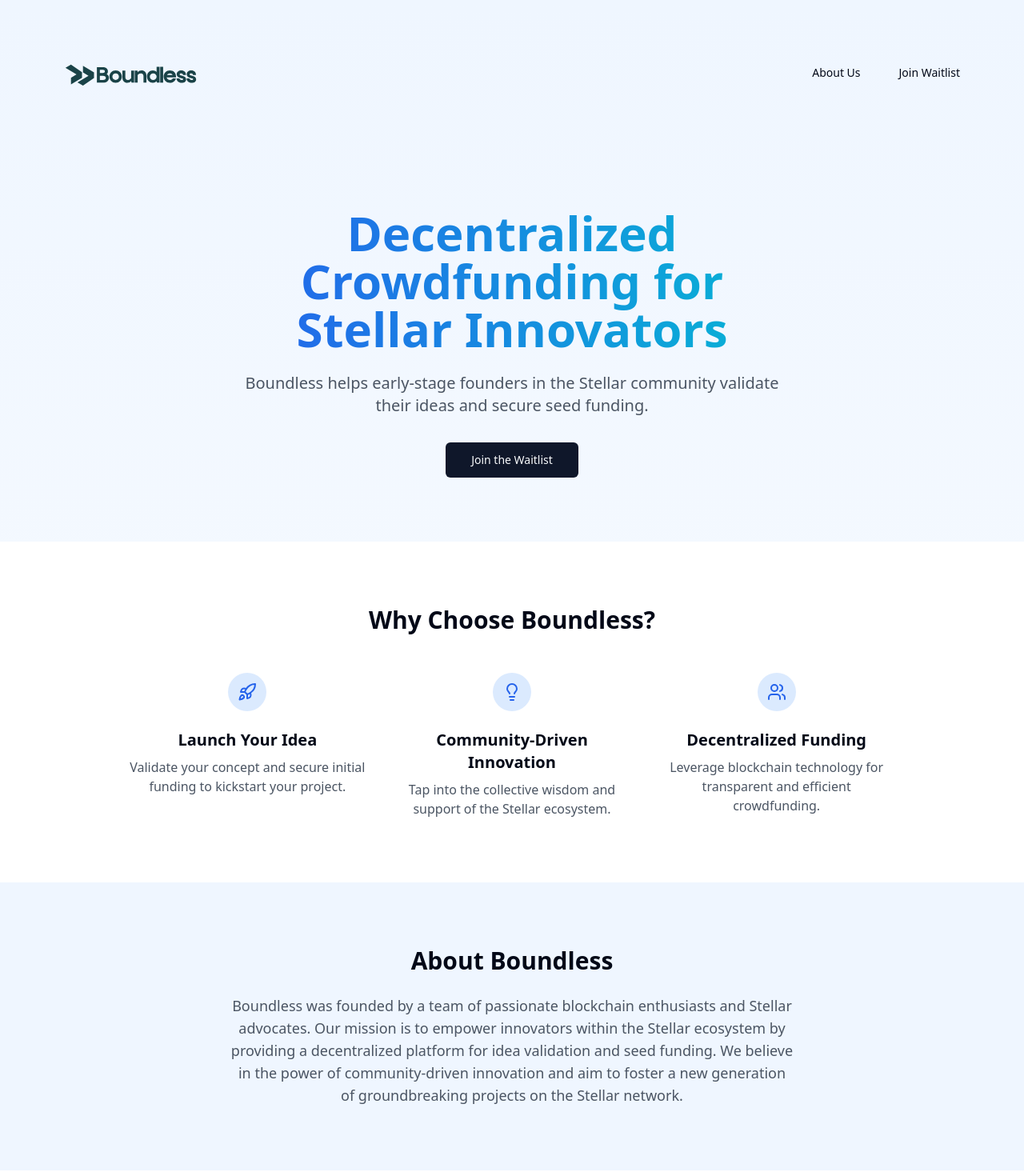
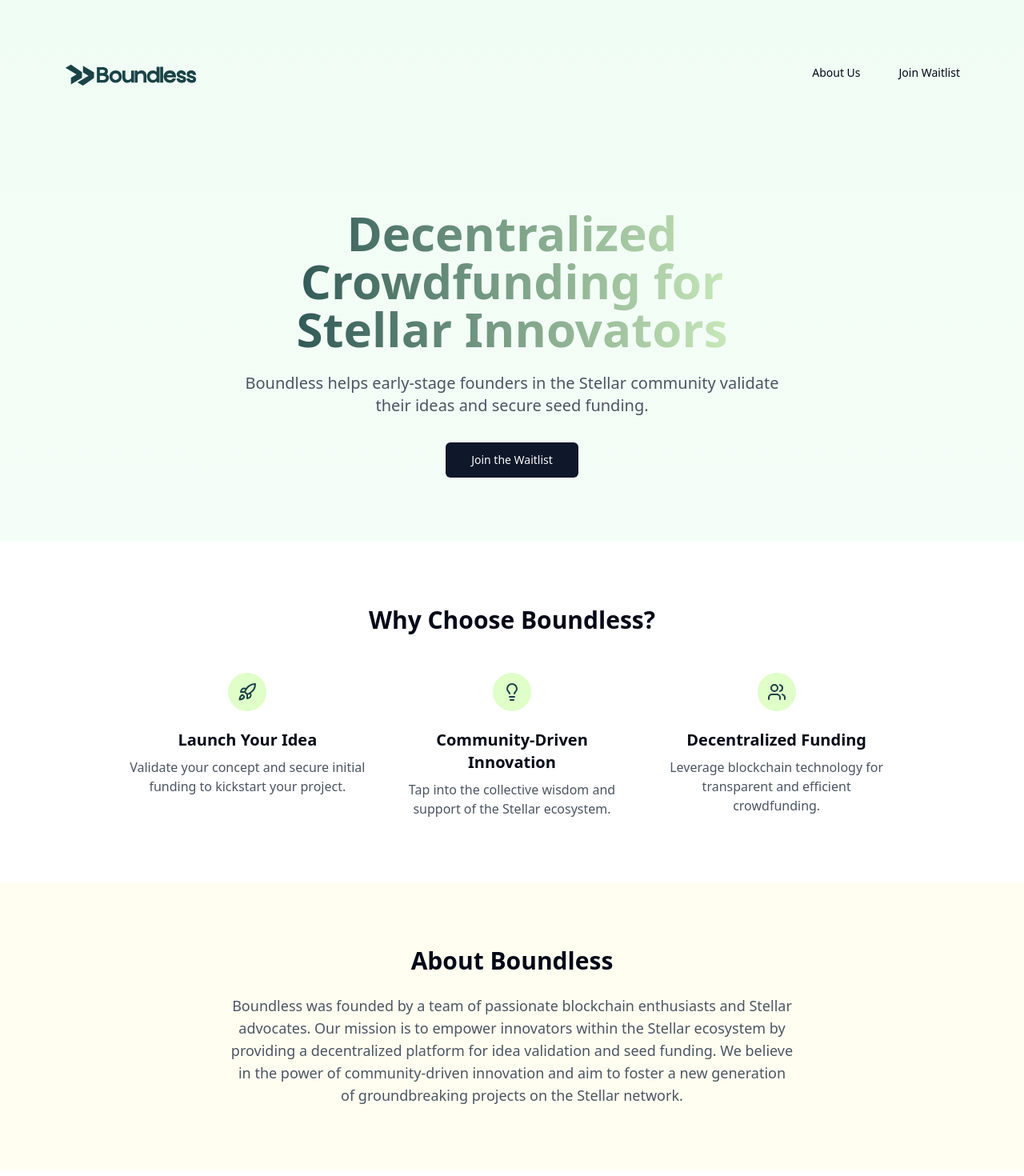
Before and after one commit to 0xdevcollins/boundless-waitlist, a Next.js app: page / in a window 1280 px wide. Shown: the top 1470 px of the page at 80% size. Built offline with nearby package versions, Linux system fonts and the light colour scheme.

Commit message:
style: update color scheme across multiple components

```diff
--- a/app/page.tsx
+++ b/app/page.tsx
@@ -11,7 +11,7 @@ import Footer from '@/components/Footer'
 
 export default function LandingPage() {
   return (
-    <div className="min-h-screen bg-gradient-to-b from-blue-50 to-white flex flex-col">
+    <div className="min-h-screen bg-gradient-to-b from-green-50 to-white flex flex-col">
       <Header />
       <main className="flex-grow">
         <Hero />
--- a/components/AboutUs.tsx
+++ b/components/AboutUs.tsx
@@ -1,6 +1,6 @@
 export default function AboutUs() {
     return (
-      <section id="about" className="py-20 px-4 md:px-6 lg:px-8 bg-blue-50">
+      <section id="about" className="py-20 px-4 md:px-6 lg:px-8 bg-[#FFFEF1]">
         <div className="container mx-auto max-w-3xl text-center">
           <h2 className="text-3xl font-bold mb-6">About Boundless</h2>
           <p className="text-lg text-gray-600">
--- a/components/Features.tsx
+++ b/components/Features.tsx
@@ -2,17 +2,17 @@ import { Rocket, LightbulbIcon, Users } from 'lucide-react'
 
 const features = [
   {
-    icon: <Rocket className="h-6 w-6 text-blue-600" />,
+    icon: <Rocket className="h-6 w-6 text-[#1A4348]" />,
     title: 'Launch Your Idea',
     description: 'Validate your concept and secure initial funding to kickstart your project.'
   },
   {
-    icon: <LightbulbIcon className="h-6 w-6 text-blue-600" />,
+    icon: <LightbulbIcon className="h-6 w-6 text-[#1A4348]" />,
     title: 'Community-Driven Innovation',
     description: 'Tap into the collective wisdom and support of the Stellar ecosystem.'
   },
   {
-    icon: <Users className="h-6 w-6 text-blue-600" />,
+    icon: <Users className="h-6 w-6 text-[#1A4348]" />,
     title: 'Decentralized Funding',
     description: 'Leverage blockchain technology for transparent and efficient crowdfunding.'
   }
@@ -26,7 +26,7 @@ export default function Features() {
         <div className="grid md:grid-cols-3 gap-8">
           {features.map((feature, index) => (
             <div key={index} className="text-center">
-              <div className="mb-4 inline-block p-3 bg-blue-100 rounded-full">
+              <div className="mb-4 inline-block p-3 bg-[#DFFEC8] rounded-full">
                 {feature.icon}
               </div>
               <h3 className="text-xl font-semibold mb-2">{feature.title}</h3>
--- a/components/Footer.tsx
+++ b/components/Footer.tsx
@@ -3,7 +3,7 @@ import { Twitter, Linkedin, Github, DiscIcon as Discord } from 'lucide-react'
 
 export default function Footer() {
   return (
-    <footer className="bg-blue-900 text-white py-8 px-4 md:px-6 lg:px-8">
+    <footer className="bg-[#1A4348] text-white py-8 px-4 md:px-6 lg:px-8">
       <div className="container mx-auto flex flex-col md:flex-row justify-between items-center">
         <div className="mb-4 md:mb-0">
           <Link href="/" className="text-2xl font-bold">Boundless</Link>
--- a/components/Hero.tsx
+++ b/components/Hero.tsx
@@ -4,7 +4,7 @@ export default function Hero() {
   return (
     <section className="py-20 px-4 md:px-6 lg:px-8 text-center">
       <div className="container mx-auto max-w-3xl">
-        <h1 className="text-4xl md:text-5xl lg:text-6xl font-bold mb-6 bg-clip-text text-transparent bg-gradient-to-r from-blue-600 to-cyan-500">
+        <h1 className="text-4xl md:text-5xl lg:text-6xl font-bold mb-6 bg-clip-text text-transparent bg-gradient-to-r from-[#1A4348] to-[#DFFEC8]">
           Decentralized Crowdfunding for Stellar Innovators
         </h1>
         <p className="text-xl mb-8 text-gray-600">
--- a/components/Waitlist.tsx
+++ b/components/Waitlist.tsx
@@ -82,7 +82,7 @@ export default function Waitlist() {
   }
 
   return (
-    <section id="waitlist" className="py-20 px-4 md:px-6 lg:px-8 bg-blue-50">
+    <section id="waitlist" className="py-20 px-4 md:px-6 lg:px-8 bg-green-50">
       <div className="container mx-auto max-w-2xl text-center">
         <h2 className="text-3xl font-bold mb-6">Join the Waitlist</h2>
         <p className="mb-8 text-gray-600">Be the first to know when Boundless launches and get early access to our platform.</p>
```
